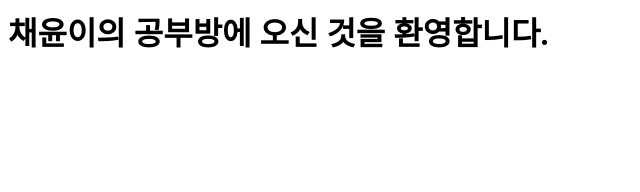
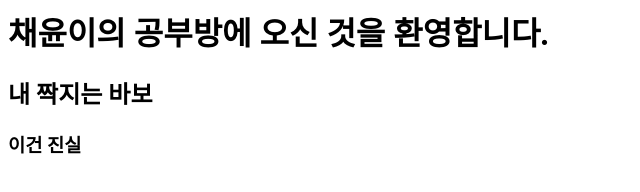
Before and after one commit to cy060300/genius, a plain HTML site: page index.html in a window 1280 px wide. Shown: the whole page, without its empty margins (0-640 px from the left). Drawn offline with Linux system fonts and the light colour scheme.

Commit message:
Update index.html

```diff
--- a/index.html
+++ b/index.html
@@ -4,5 +4,7 @@
 </head>
 <body>
 		<h1> 채윤이의 공부방에 오신 것을 환영합니다. </h1>
+		<h2> 내 짝지는 바보 </h2>
+	<h3> 이건 진실 </h3>
 </body>
 </html>
```
